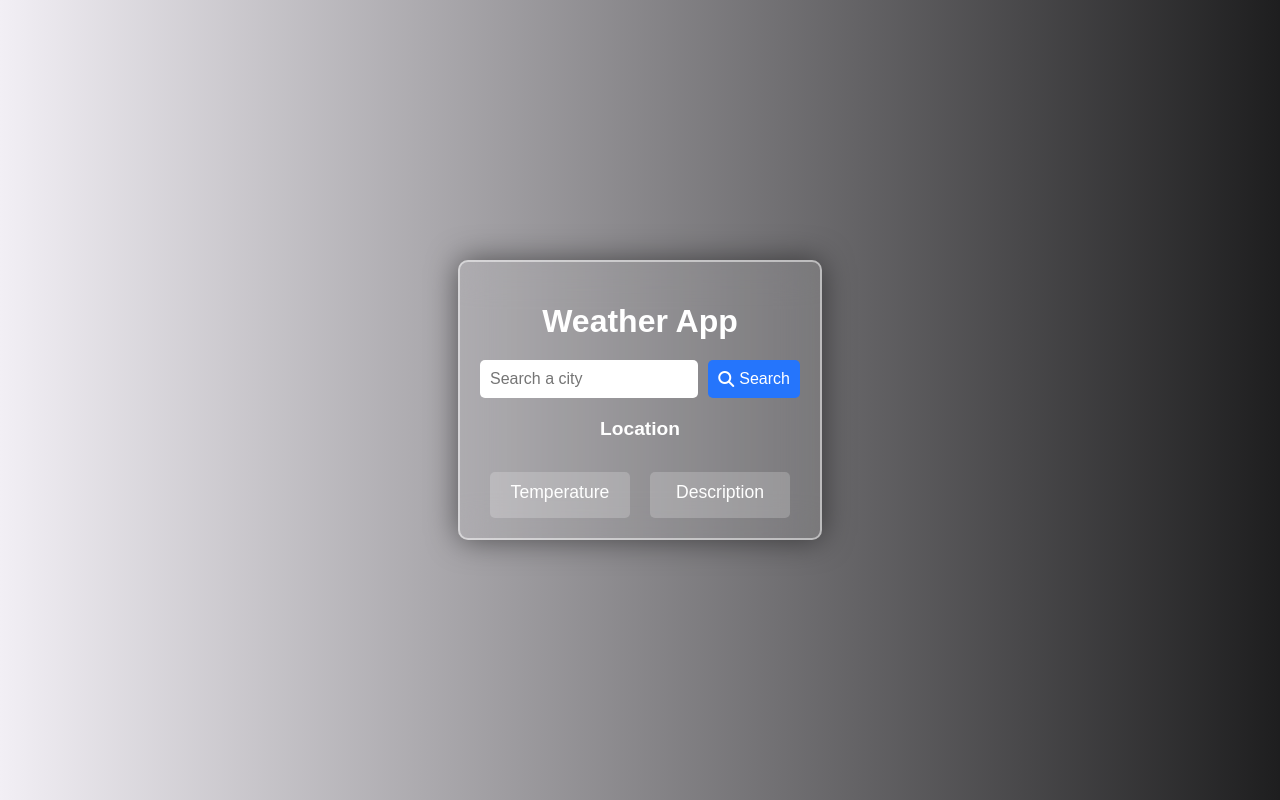
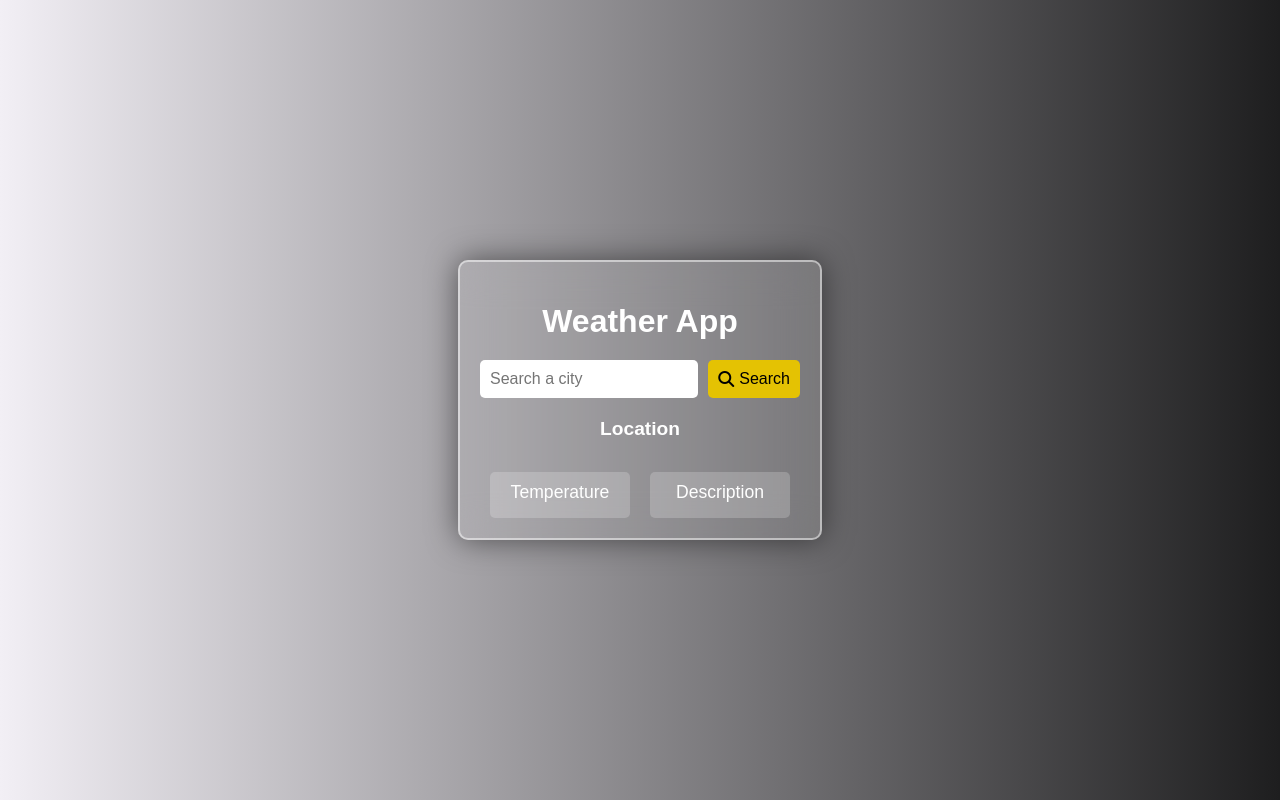
Before and after one commit to barseegiah/weather-app, a plain HTML site: page index.html in a window 1280 px wide. Drawn offline with Linux system fonts and the light colour scheme.

Commit message:
Adde hover button

```diff
--- a/style.css
+++ b/style.css
@@ -53,12 +53,16 @@ form {
     padding: 10px;
     font-size: 1em;
     border: none;
-    background: #2575fc;
-    color: white;
+    background: #e4c203;
+    color: rgb(0, 0, 0);
     border-radius: 5px;
     cursor: pointer;
     display: flex;
     align-items: center;
+}
+#searchBtn:hover{
+    background-color: black;
+    color: #ffffff;
 }
 
 #searchBtn i {
```
